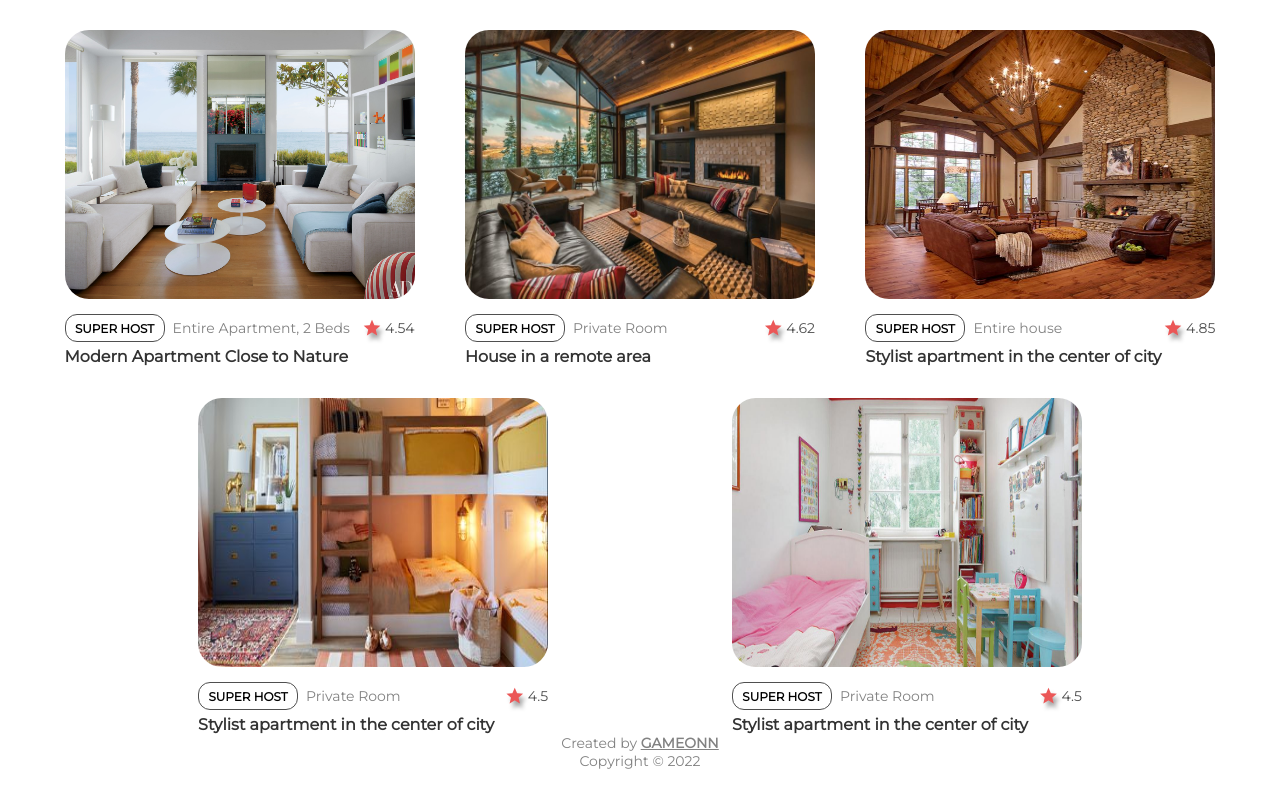
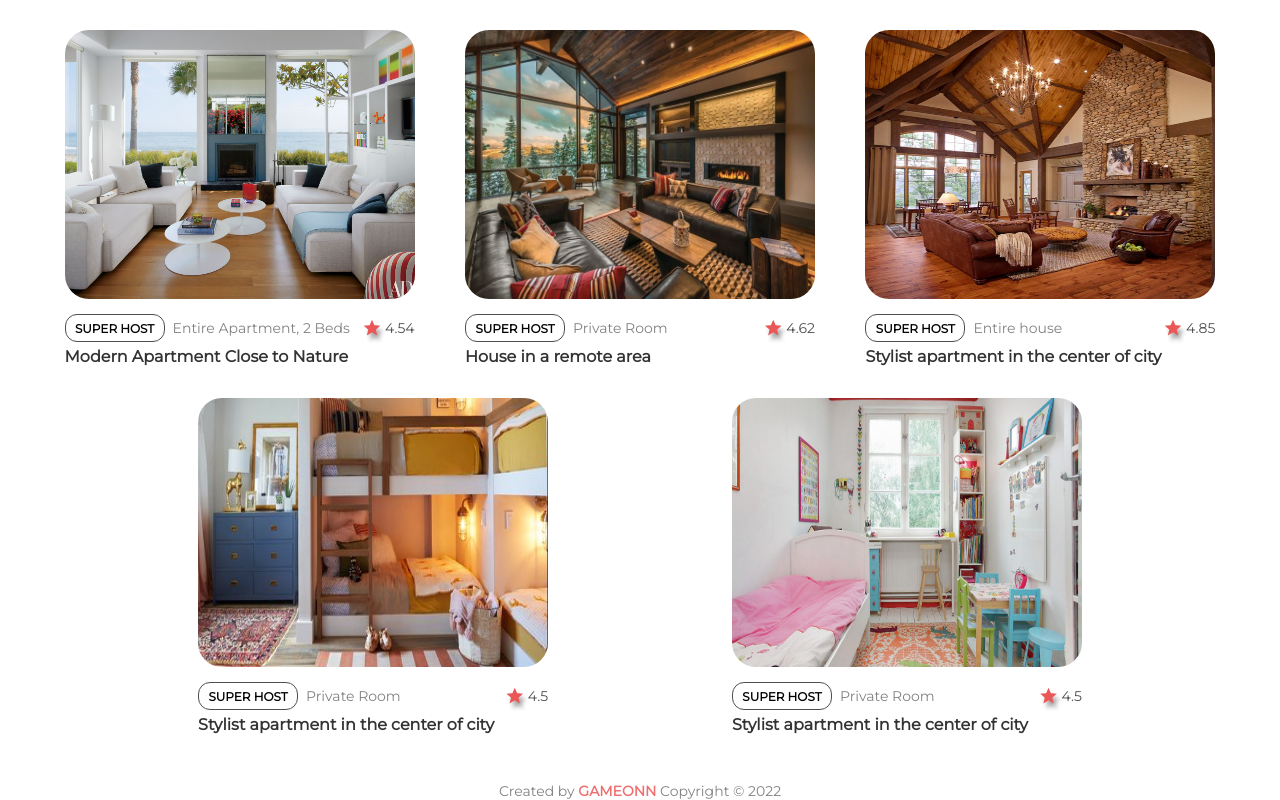
Before and after one commit to Gameonn/react-windbnb, a React (Create React App) app: page / in a window 1280 px wide. Shown: the part 564-1364 px from the top of the page. Built offline with nearby package versions, Linux system fonts and the light colour scheme.

Commit message:
Changes in index css

```diff
--- a/public/index.html
+++ b/public/index.html
@@ -49,8 +49,7 @@
     <div id="root"></div>
     <div class="footer-container">
       Created by
-      <a href="https://github.com/Gameonn">GAMEONN</a> <br />
-      Copyright © 2022
+      <a href="https://github.com/Gameonn">GAMEONN</a> Copyright © 2022
     </div>
   </body>
 </html>
--- a/src/index.css
+++ b/src/index.css
@@ -14,12 +14,10 @@ body {
   color: #828282;
   text-align: center;
   width: 100%;
-  position: absolute;
-  bottom: -20px;
 }
 
 .footer-container > a {
-  text-decoration: underline;
-  font-weight: bold;
-  color: inherit;
+  text-decoration: none;
+  font-weight: 600;
+  color: #eb5757db;
 }
```
